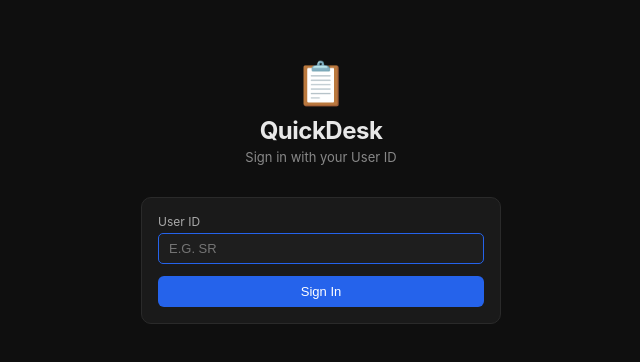
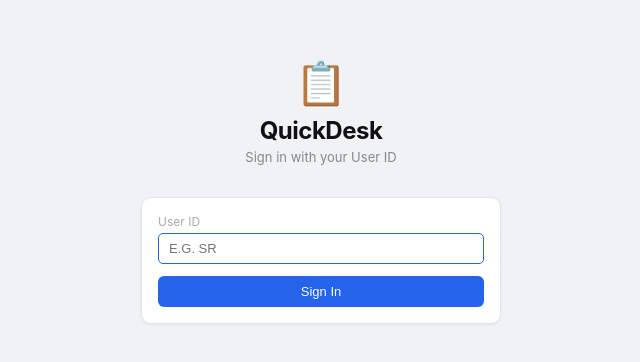
Before and after one commit to srhosieryplus-jpg/quickdesk-web-app, a Next.js app in the folder quickdesk-web/: page / in a window 1280 px wide. Shown: the part 210-572 px from the top of the page, without its empty margins (319-959 px from the left). Built offline with nearby package versions, Linux system fonts and the light colour scheme; no server answers.

Commit message:
Update globals.css

```diff
--- a/quickdesk-web/app/globals.css
+++ b/quickdesk-web/app/globals.css
@@ -2,8 +2,8 @@
 
 body {
   font-family: -apple-system, BlinkMacSystemFont, 'Segoe UI', sans-serif;
-  background: #0f0f0f;
-  color: #e8e8e8;
+  background: #f0f2f5;
+  color: #111;
   font-size: 14px;
 }
 
@@ -26,12 +26,12 @@ a { color: inherit; text-decoration: none; }
 .btn-primary { background: #2563eb; color: #fff; }
 .btn-success { background: #16a34a; color: #fff; }
 .btn-danger  { background: #dc2626; color: #fff; }
-.btn-ghost   { background: #2a2a2a; color: #e8e8e8; }
+.btn-ghost   { background: #e2e6ea; color: #333; }
 
 input, select, textarea {
-  background: #1e1e1e;
-  border: 1px solid #333;
-  color: #e8e8e8;
+  background: #fff;
+  border: 1px solid #d1d5db;
+  color: #111;
   border-radius: 5px;
   padding: 7px 10px;
   font-size: 13px;
@@ -41,10 +41,11 @@ input, select, textarea {
 input:focus, select:focus, textarea:focus { border-color: #2563eb; }
 
 .card {
-  background: #1a1a1a;
-  border: 1px solid #2a2a2a;
+  background: #ffffff;
+  border: 1px solid #e2e6ea;
   border-radius: 10px;
   padding: 16px;
+  box-shadow: 0 1px 3px rgba(0,0,0,0.06);
 }
 
 .tag {
@@ -54,18 +55,18 @@ input:focus, select:focus, textarea:focus { border-color: #2563eb; }
   font-size: 11px;
   font-weight: 600;
 }
-.tag-blue   { background: #1d3557; color: #90c0ff; }
-.tag-green  { background: #14371f; color: #6ee89a; }
-.tag-yellow { background: #3b2f00; color: #fde68a; }
-.tag-red    { background: #3b0a0a; color: #fca5a5; }
-.tag-gray   { background: #222; color: #aaa; }
+.tag-blue   { background: #dbeafe; color: #1d4ed8; }
+.tag-green  { background: #dcfce7; color: #15803d; }
+.tag-yellow { background: #fef9c3; color: #854d0e; }
+.tag-red    { background: #fee2e2; color: #b91c1c; }
+.tag-gray   { background: #f3f4f6; color: #6b7280; }
 
 .toast {
   position: fixed;
   bottom: 20px; right: 20px;
   background: #1e1e1e;
   border: 1px solid #333;
-  color: #e8e8e8;
+  color: #fff;
   padding: 10px 16px;
   border-radius: 8px;
   font-size: 13px;
```
